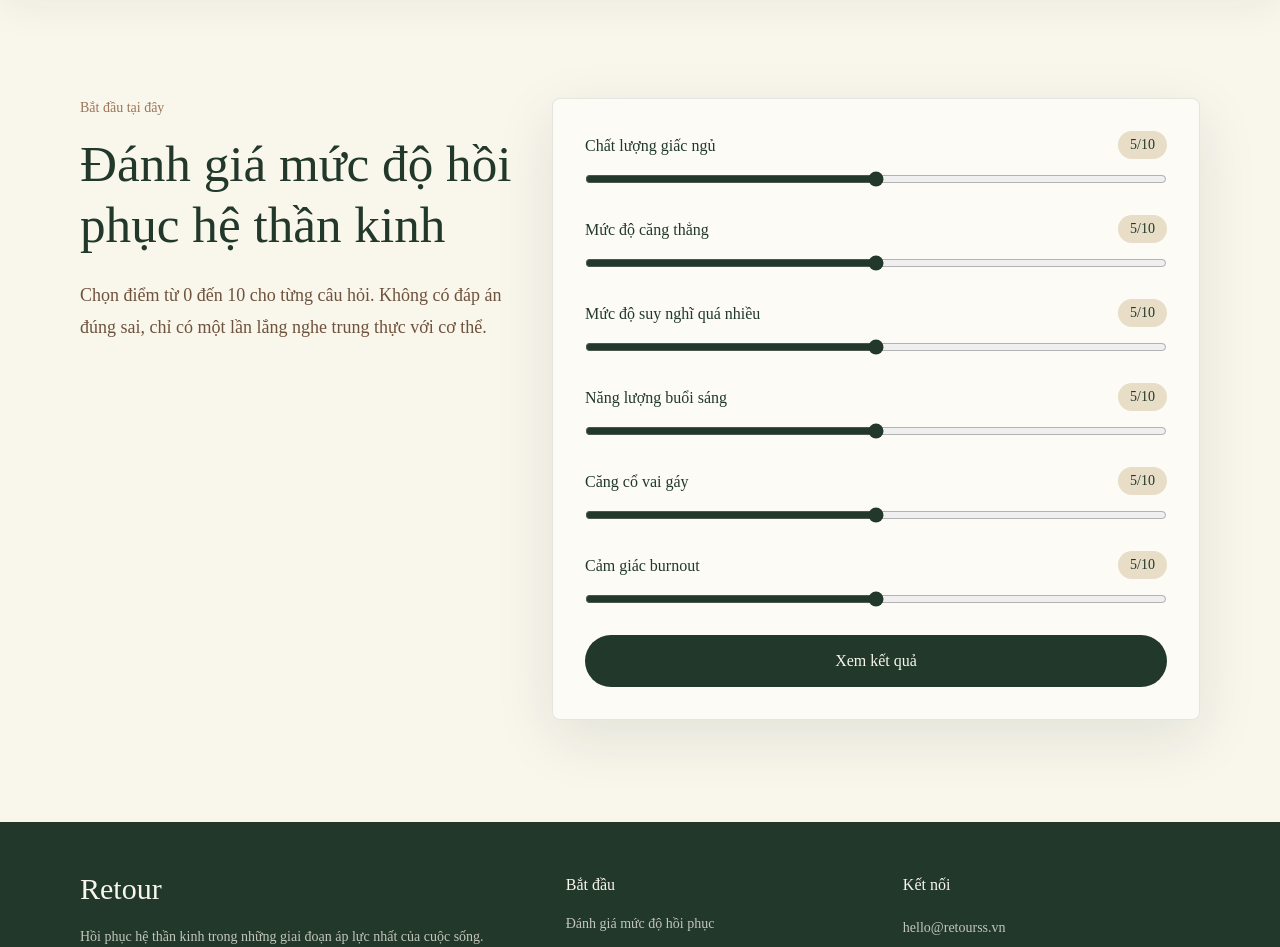
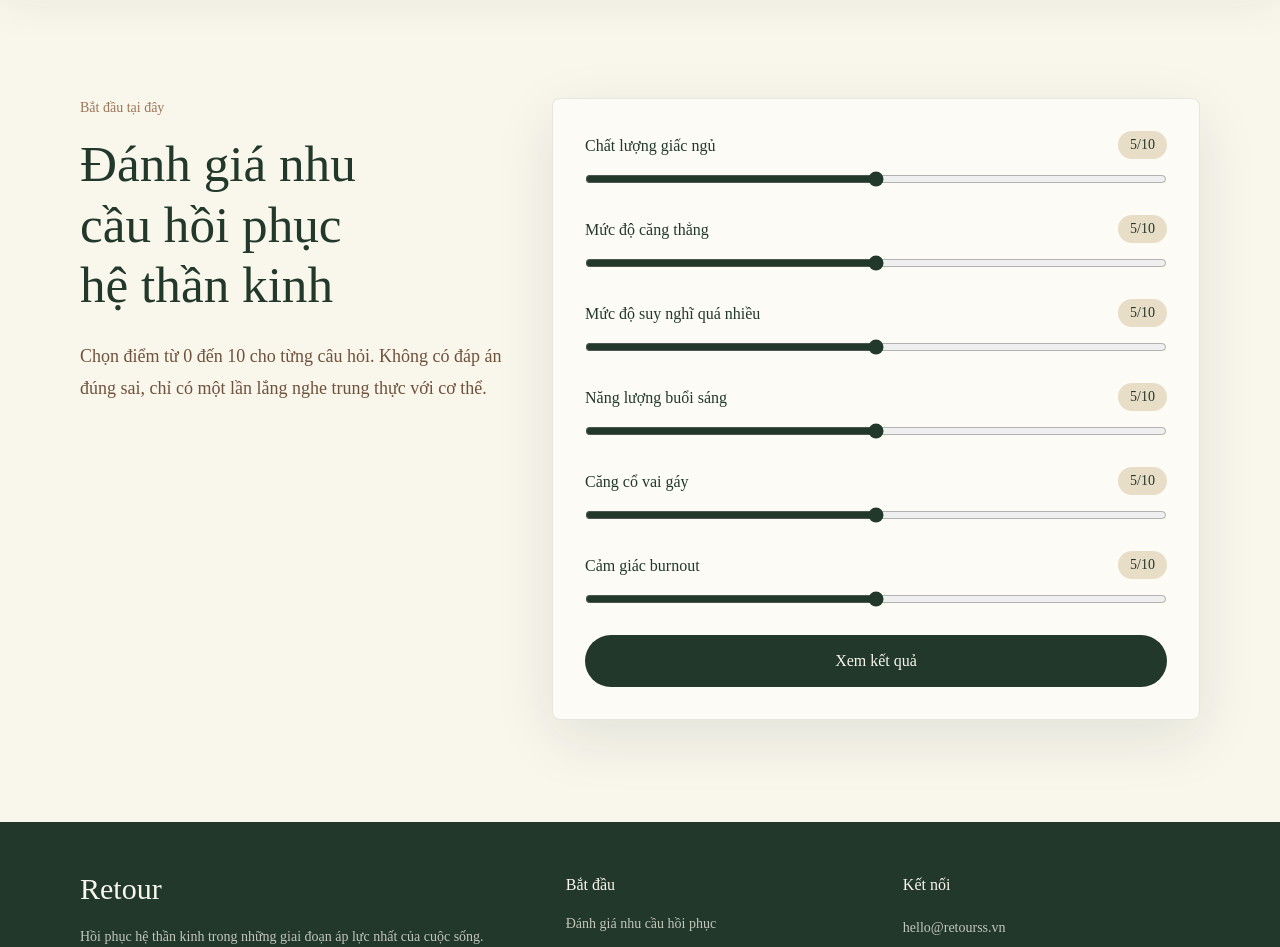
Before and after one commit to healthcoachhonganh/retourss-website, a Next.js app: page /bat-dau-tai-day/danh-gia-muc-do-hoi-phuc in a window 1280 px wide. Shown: the part 140-1087 px from the top of the page. Built offline with nearby package versions, Linux system fonts and the light colour scheme.

Commit message:
Update recovery assessment wording

```diff
--- a/app/bat-dau-tai-day/danh-gia-muc-do-hoi-phuc/page.tsx
+++ b/app/bat-dau-tai-day/danh-gia-muc-do-hoi-phuc/page.tsx
@@ -3,7 +3,7 @@ import { AssessmentForm } from "@/components/AssessmentForm";
 import { SectionHeading } from "@/components/ui";
 
 export const metadata: Metadata = {
-  title: "Đánh giá mức độ hồi phục hệ thần kinh",
+  title: "Đánh giá nhu cầu hồi phục hệ thần kinh",
   description: "Bài đánh giá 3 phút giúp bạn nhìn lại nhu cầu hồi phục của hệ thần kinh."
 };
 
@@ -13,7 +13,7 @@ export default function AssessmentPage() {
       <div className="container-soft grid gap-10 lg:grid-cols-[0.8fr_1.2fr]">
         <SectionHeading
           eyebrow="Bắt đầu tại đây"
-          title="Đánh giá mức độ hồi phục hệ thần kinh"
+          title="Đánh giá nhu cầu hồi phục hệ thần kinh"
           body="Chọn điểm từ 0 đến 10 cho từng câu hỏi. Không có đáp án đúng sai, chỉ có một lần lắng nghe trung thực với cơ thể."
         />
         <AssessmentForm />
--- a/app/bat-dau-tai-day/page.tsx
+++ b/app/bat-dau-tai-day/page.tsx
@@ -5,7 +5,7 @@ import { startLinks } from "@/data/site";
 
 export const metadata: Metadata = {
   title: "Bắt đầu tại đây",
-  description: "Làm bài đánh giá mức độ hồi phục hoặc nhận audio thư giãn miễn phí từ Retour."
+  description: "Làm bài đánh giá nhu cầu hồi phục hoặc nhận audio thư giãn miễn phí từ Retour."
 };
 
 export default function StartHerePage() {
--- a/components/ui.tsx
+++ b/components/ui.tsx
@@ -56,7 +56,7 @@ export function Footer() {
         <div>
           <p className="font-medium">Bắt đầu</p>
           <div className="mt-4 grid gap-3 text-sm text-ivory/75">
-            <Link href="/bat-dau-tai-day/danh-gia-muc-do-hoi-phuc">Đánh giá mức độ hồi phục</Link>
+            <Link href="/bat-dau-tai-day/danh-gia-muc-do-hoi-phuc">Đánh giá nhu cầu hồi phục</Link>
             <Link href="/bat-dau-tai-day/audio-thu-gian-mien-phi">Audio thư giãn miễn phí</Link>
             <Link href="/lien-he">Liên hệ</Link>
           </div>
--- a/data/site.ts
+++ b/data/site.ts
@@ -3,7 +3,7 @@ export const site = {
   domain: "https://retourss.vn",
   description:
     "Retour giúp những người đang quá tải tìm lại giấc ngủ, sự bình tĩnh và năng lượng sống thông qua hơi thở, cơ thể và nghỉ ngơi sâu.",
-  cta: "Đánh giá mức độ hồi phục",
+  cta: "Đánh giá nhu cầu hồi phục",
   contactEmail: "hello@retourss.vn"
 };
 
@@ -20,7 +20,7 @@ export const mainNav = [
 
 export const startLinks = [
   {
-    title: "Đánh giá mức độ hồi phục hệ thần kinh",
+    title: "Đánh giá nhu cầu hồi phục hệ thần kinh",
     description: "Một bài tự nhìn lại trong 3 phút để biết cơ thể đang cần được nâng đỡ ở mức nào.",
     href: "/bat-dau-tai-day/danh-gia-muc-do-hoi-phuc"
   },
```
